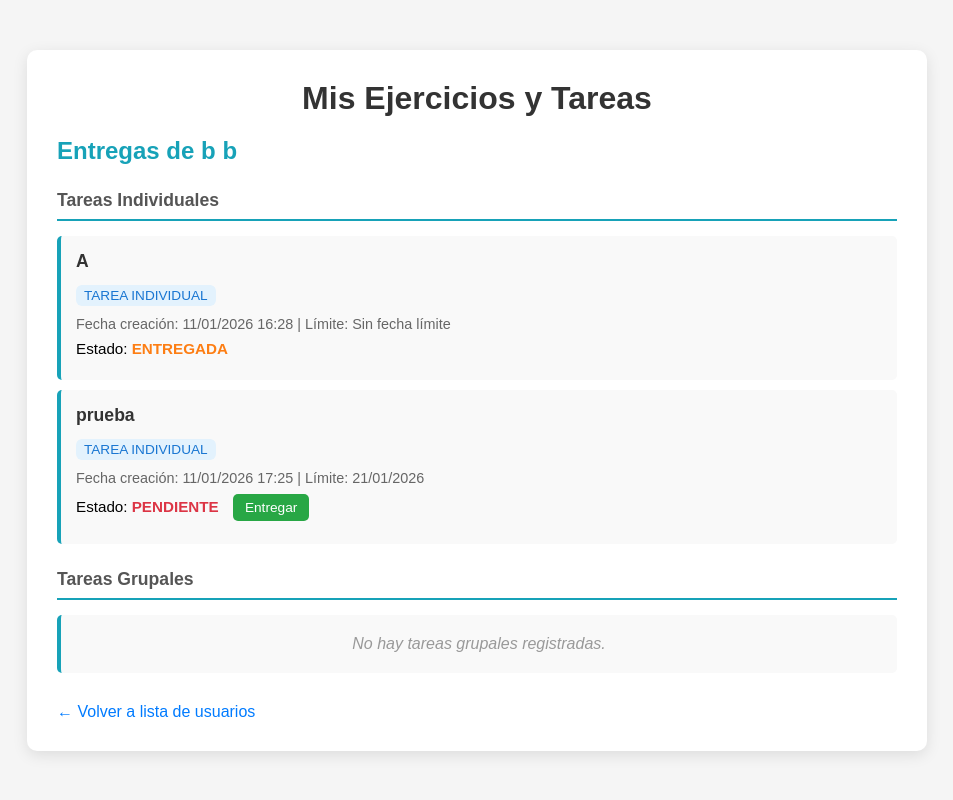
After one commit to CarriDe/DWES-UT04-Practica-2025-2026, a Django app: page /ejercicios-alumnos/ in a window 1280 px wide. The commit adds this page. Shown: the whole page, without its empty margins (163-1116 px from the left). Run offline with Django 5.2, Linux system fonts and the light colour scheme; a user stored in the database is signed in; data comes from the database, SQL or seed files in the repository; both versions use the stored data as it was after the commit.

Commit message:
Cambios en las páginas de validación, separadas en validación profesor y ejercicios alumnos. Modificamos views y urls necesarias + login.

```diff
--- /dev/null
+++ b/Aplicaciones/templates/Aplicaciones/ejercicios_alumnos.html
@@ -0,0 +1,145 @@
+<!DOCTYPE html>
+<html>
+<head>
+    <title>Mis Tareas - Alumno</title>
+    <style>
+        * { margin: 0; padding: 0; box-sizing: border-box; }
+        body {
+            font-family: Arial, sans-serif;
+            background: #f5f5f5;
+            display: flex;
+            justify-content: center;
+            align-items: center;
+            min-height: 100vh;
+        }
+        .container {
+            max-width: 900px;
+            width: 100%;
+            background: white;
+            padding: 30px;
+            border-radius: 10px;
+            box-shadow: 0 4px 15px rgba(0,0,0,0.1);
+        }
+        h1 { text-align: center; margin-bottom: 20px; color: #333; }
+        h2 { color: #17a2b8; margin-bottom: 20px; }
+        h3 { color: #555; margin-top: 25px; margin-bottom: 15px; font-size: 1.1em; border-bottom: 2px solid #17a2b8; padding-bottom: 8px; }
+        ul { list-style: none; }
+        li {
+            background: #f9f9f9;
+            margin: 10px 0;
+            padding: 15px;
+            border-radius: 5px;
+            border-left: 4px solid #17a2b8;
+        }
+        li:hover { background: #e9ecef; }
+        .tarea-titulo { font-weight: bold; color: #333; font-size: 1.1em; margin-bottom: 8px; }
+        .tarea-badge {
+            display: inline-block;
+            padding: 3px 8px;
+            border-radius: 6px;
+            font-size: 0.85em;
+            margin: 5px 5px 5px 0;
+        }
+        .badge-individual { background: #e3f2fd; color: #1976d2; }
+        .badge-grupal { background: #f3e5f5; color: #7b1fa2; }
+        .estado { margin: 8px 0; font-size: 0.95em; }
+        .estado-pendiente { color: #dc3545; font-weight: bold; }
+        .estado-completada { color: #fd7e14; font-weight: bold; }
+        .estado-validada { color: #28a745; font-weight: bold; }
+        .estado-no-validada { color: #dc3545; font-weight: bold; }
+        .tarea-info { color: #666; font-size: 0.9em; margin: 5px 0; }
+        .btn-entregar {
+            display: inline-block;
+            background: #28a745;
+            color: white;
+            padding: 6px 12px;
+            border-radius: 5px;
+            text-decoration: none;
+            font-size: 0.9em;
+            margin-left: 10px;
+        }
+        .btn-entregar:hover { background: #218838; }
+        .volver-link { display: inline-block; margin-top: 20px; color: #007bff; text-decoration: none; }
+        .volver-link:hover { text-decoration: underline; }
+        .empty-message { text-align: center; color: #999; padding: 20px; font-style: italic; }
+    </style>
+</head>
+<body>
+    <div class="container">
+        <h1>Mis Ejercicios y Tareas</h1>
+        <h2>Entregas de {{ alumno.first_name }} {{ alumno.last_name }}</h2>
+
+        <h3>Tareas Individuales</h3>
+        <ul>
+            {% for tarea in tareas_individuales %}
+                <li>
+                    <div class="tarea-titulo">{{ tarea.titulo }}</div>
+
+                    <span class="tarea-badge badge-individual">TAREA INDIVIDUAL</span>
+
+                    <div class="tarea-info">
+                        Fecha creación: {{ tarea.fecha_creacion|date:"d/m/Y H:i"|default:"-" }} |
+                        Límite: {{ tarea.fecha_final|date:"d/m/Y"|default:"Sin fecha límite" }}
+                    </div>
+
+                    <div class="estado">
+                        Estado:
+                        {% if tarea.validada %}
+                            <span class="estado-validada"> VALIDADA</span>
+                            {% if tarea.profesor_validar %}
+                                (por {{ tarea.profesor_validar.first_name }} {{ tarea.profesor_validar.last_name }})
+                            {% endif %}
+                        {% elif tarea.completada and tarea.evaluacion %}
+                            <span class="estado-completada">ENTREGADA (pendiente de validación)</span>
+                        {% elif tarea.completada %}
+                            <span class="estado-completada">ENTREGADA</span>
+                        {% else %}
+                            <span class="estado-pendiente"> PENDIENTE</span>
+                            <a href="{% url 'validar_tarea' tarea.id %}" class="btn-entregar">Entregar</a>
+                        {% endif %}
+                    </div>
+                </li>
+            {% empty %}
+                <li class="empty-message">No hay tareas individuales registradas.</li>
+            {% endfor %}
+        </ul>
+
+        <h3>Tareas Grupales</h3>
+        <ul>
+            {% for tarea in tareas_grupales %}
+                <li>
+                    <div class="tarea-titulo">{{ tarea.titulo }}</div>
+
+                    <span class="tarea-badge badge-grupal">TAREA GRUPAL</span>
+
+                    <div class="tarea-info">
+                        Fecha creación: {{ tarea.fecha_creacion|date:"d/m/Y H:i"|default:"-" }} |
+                        Límite: {{ tarea.fecha_final|date:"d/m/Y"|default:"Sin fecha límite" }}
+                    </div>
+
+                    <div class="estado">
+                        Estado:
+                        {% if tarea.validada %}
+                            <span class="estado-validada">✓ VALIDADA</span>
+                            {% if tarea.profesor_validar %}
+                                (por {{ tarea.profesor_validar.first_name }} {{ tarea.profesor_validar.last_name }})
+                            {% endif %}
+                        {% elif tarea.completada and tarea.evaluacion %}
+                            <span class="estado-completada">ENTREGADA (pendiente de validación)</span>
+                        {% elif tarea.completada %}
+                            <span class="estado-completada">ENTREGADA</span>
+                        {% else %}
+                            <span class="estado-pendiente">✗ PENDIENTE</span>
+                            <a href="{% url 'validar_tarea' tarea.id %}" class="btn-entregar">Entregar</a>
+                        {% endif %}
+                    </div>
+                </li>
+            {% empty %}
+                <li class="empty-message">No hay tareas grupales registradas.</li>
+            {% endfor %}
+        </ul>
+
+        <a href="{% url 'lista_usuarios' %}" class="volver-link">← Volver a lista de usuarios</a>
+    </div>
+</body>
+</html>
--- a/Aplicaciones/views.py
+++ b/Aplicaciones/views.py
@@ -1,6 +1,6 @@
 from django.shortcuts import render, redirect
 from .models import Usuario
-from django.contrib.auth import authenticate
+from django.contrib.auth import authenticate, login
 from .forms import UsuarioForm, TareaForm, TareaGrupalForm
 from .models import Tarea
 from django.shortcuts import get_object_or_404
@@ -42,9 +42,21 @@ def crear_usuario(request):
 # Vista para iniciar sesión, autentificaa las credenciales de la base de datos
 def login_view(request):
     if request.method == 'POST':
-        Usuario = request.POST.get('usuario')
-        Contraseña = request.POST.get('contraseña')
-        user = authenticate(request, username=Usuario, password=Contraseña)
+        usuario = request.POST.get('usuario')
+        contraseña = request.POST.get('contraseña')
+        user = authenticate(request, username=usuario, password=contraseña)
+
+        if user is not None:
+            login(request, user)
+            # Redirigir según el rol
+            if user.rol == 'PROFESOR':
+                return redirect('validacion_profesor')
+            else:  # ALUMNO
+                return redirect('ejercicios_alumnos')
+        else:
+            # Credenciales inválidas, mostrar error
+            return render(request, 'Aplicaciones/login.html', {'error': 'Usuario o contraseña incorrectos'})
+
     return render(request, 'Aplicaciones/login.html')
 
 # Vista para crear una tarea individual
@@ -78,19 +90,53 @@ def crear_tarea_grupal(request):
     return render(request, 'Aplicaciones/crear_tarea_grupal.html', {'form': form})
 
 # Vista para validar tareas pendientes
+# Vista para mostrar las tareas del alumno (individuales y grupales)
+def ejercicios_alumnos(request):
+    # Verificar que el usuario esté autenticado
+    if not request.user.is_authenticated:
+        return redirect('login')
+
+    # Obtener todas las tareas (individuales y grupales)
+    # En este caso, mostramos todas las tareas ya que no hay relación directa
+    # entre Usuario y Tarea de asignación
+    tareas_individuales = Tarea.objects.filter(tipo='INDIVIDUAL').select_related('crear', 'profesor_validar')
+    tareas_grupales = Tarea.objects.filter(tipo='GRUPAL').select_related('crear', 'profesor_validar')
+
+    context = {
+        'alumno': request.user,
+        'tareas_individuales': tareas_individuales,
+        'tareas_grupales': tareas_grupales
+    }
+
+    return render(request, 'Aplicaciones/ejercicios_alumnos.html', context)
+
+# Vista para validar una tarea específica (acción de completar/entregar)
 def validar_tarea(request, tarea_id):
     # Obtener la tarea o devolver error 404 si no existe
     tarea = get_object_or_404(Tarea, id=tarea_id)
 
-    if request.method == 'POST':
-        # Marcar la tarea como validada
-        tarea.validada = True
-        tarea.profesor_validar = request.user
-        tarea.save()
-        return redirect('lista_usuarios')
+    # Marcar la tarea como completada por el alumno
+    tarea.completada = True
+    tarea.save()
 
-    return render(request, 'Aplicaciones/validar_tarea.html', {'tarea': tarea})
+    # Redirigir de vuelta a la lista de tareas del alumno
+    return redirect('ejercicios_alumnos')
 
+# Vista para mostrar las tareas pendientes de validación para el profesor
 def validacion(request):
-    tareas = Tarea.objects.filter(requiere_evaluacion=True, completada=True, validada=False)
-    return render(request, 'Aplicaciones/validacion.html', {'tareas': tareas})
+    # Verificar que el usuario esté autenticado y sea profesor
+    if not request.user.is_authenticated or request.user.rol != 'PROFESOR':
+        return redirect('login')
+
+    # Filtrar tareas que requieren validación y no están validadas
+    tareas_pendientes = Tarea.objects.filter(
+        validada=False,
+        completada=True
+    ).select_related('crear')
+
+    context = {
+        'profesor': request.user,
+        'tareas_pendientes': tareas_pendientes
+    }
+
+    return render(request, 'Aplicaciones/validacion_profesor.html', context)
--- a/Tareas/urls.py
+++ b/Tareas/urls.py
@@ -10,6 +10,7 @@ urlpatterns = [
     path('crear/', views.crear_usuario, name='crear_usuario'),
     path('crear-tarea-individual/', views.crear_tarea_individual, name='crear_tarea_individual'),
     path('crear-tarea-grupal/', views.crear_tarea_grupal, name='crear_tarea_grupal'),
-    path('validar-tareas/', views.validar_tarea, name='validar_tarea'),
-    path('validacion/<int:tarea_id>/', views.validacion, name='validacion'),
+    path('ejercicios-alumnos/', views.ejercicios_alumnos, name='ejercicios_alumnos'),
+    path('validar-tarea/<int:tarea_id>/', views.validar_tarea, name='validar_tarea'),
+    path('validacion-profesor/', views.validacion, name='validacion_profesor'),
 ]
```
Also changed, not shown: Aplicaciones/templates/Aplicaciones/lista_tareas.html (+10 -2 lines), Aplicaciones/templates/Aplicaciones/login.html (+11 -0 lines), Aplicaciones/templates/Aplicaciones/validacion.html (deleted, +0 -92 lines), Aplicaciones/templates/Aplicaciones/validacion_profesor.html (added, +123 -0 lines), Aplicaciones/templates/Aplicaciones/validar_tareas.html (deleted, +0 -84 lines), db.sqlite3.
